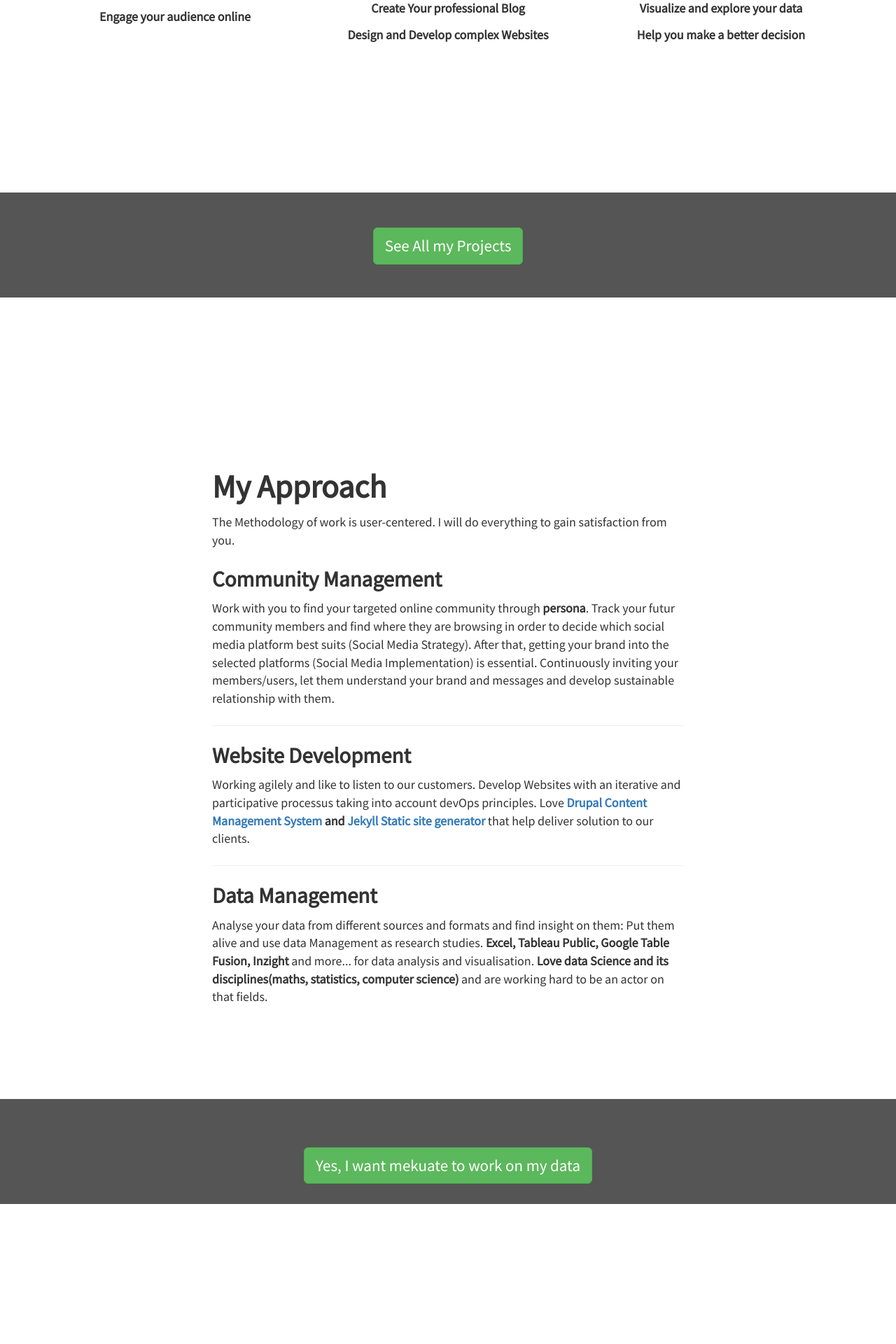
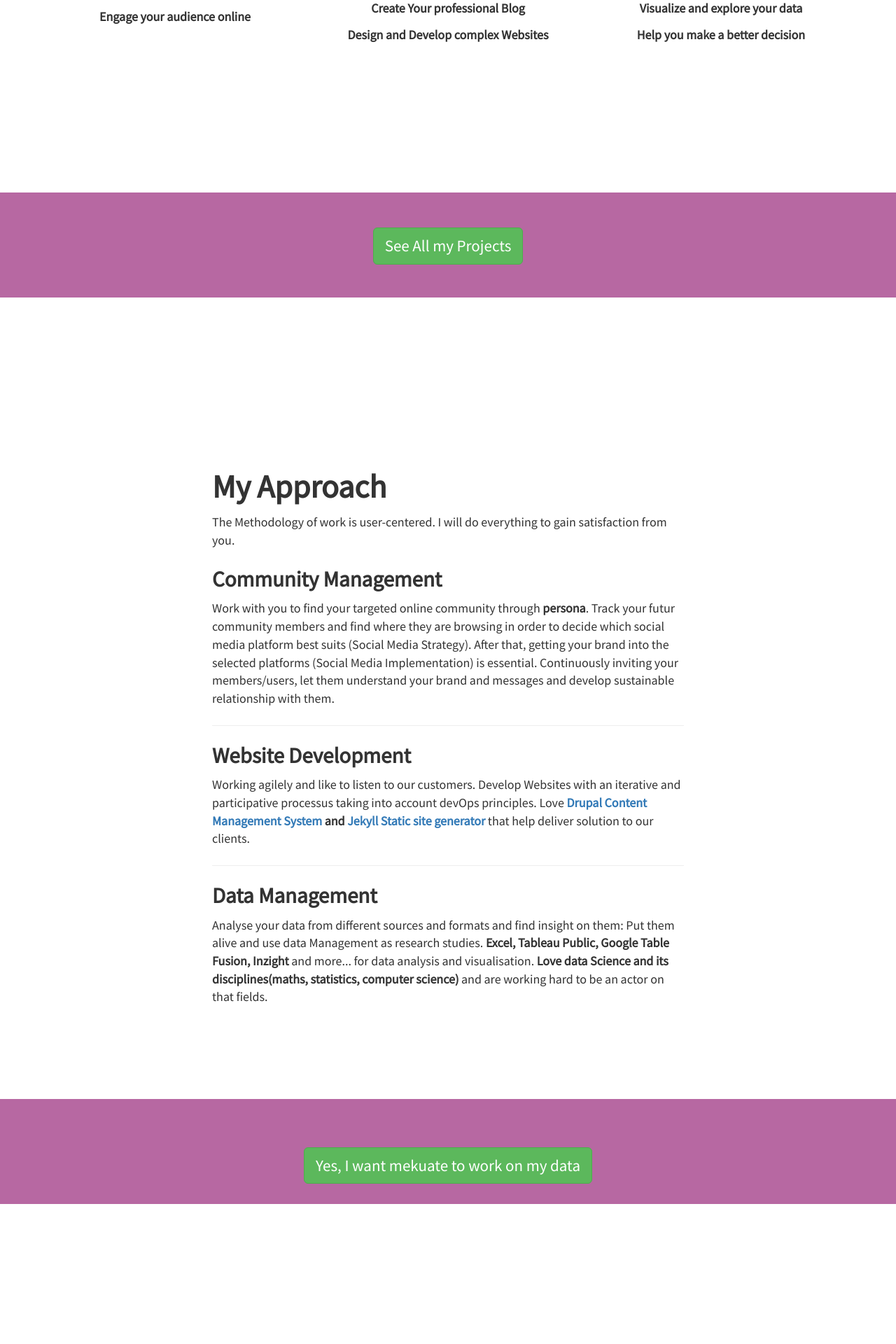
Before and after one commit to mekuate/mekuate.github.io, a Jekyll site: the page built from hireme.html, in a window 1280 px wide. Shown: the part 1028-2948 px from the top of the page at 70% size. Built offline with Jekyll 4.4.1, drawn with Linux system fonts in a browser that asks for light colours; nearby versions of some CDN libraries; comment, search, counter and statistics services are not loaded.

Commit message:
changed color

```diff
--- a/assets/css/style.scss
+++ b/assets/css/style.scss
@@ -57,7 +57,7 @@ margin-bottom: 100px;
 
 .resume-projects {
 	height:150px;
-	background-color:$gray;
+	background-color: $h3-color;
 	padding-top: 30px;
 	color:$white_color;
 	button, a {
@@ -67,9 +67,10 @@ margin-bottom: 100px;
 }
 .resume-contact{
 	height:150px;
-	background-color:$gray;
+	background-color: $h3-color;
 	margin-top: 20px;
 	color:$white_color;
+
 	button, a {
 		margin-top: 10px;
 
```
